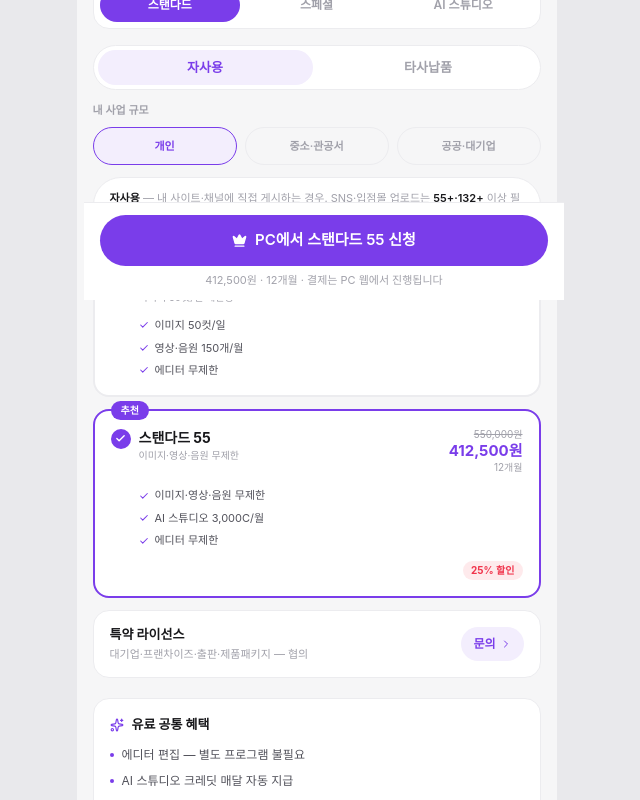
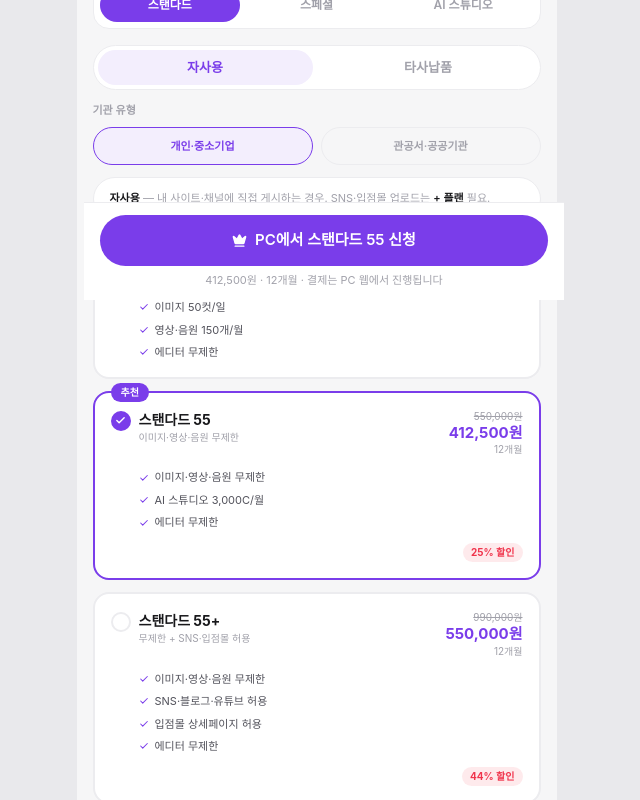
Before and after one commit to Romzzo/CK-mobile, a Next.js app: page /membership in a window 1280 px wide. Shown: the part 500-1300 px from the top of the page, without its empty margins (316-956 px from the left). Built offline with nearby package versions, Linux system fonts and the light colour scheme; a web font is replaced by a local one.

Commit message:
fix: 스탠다드 규모 구분 2단으로 단순화
개인/중소·관공서/공공·대기업 3단 → 개인·중소기업 / 관공서·공공기관 2단.
대기업은 특약 라이선스로만 안내.

Co-Authored-By: Claude Sonnet 4.6 <noreply@anthropic.com>

```diff
--- a/src/app/membership/page.tsx
+++ b/src/app/membership/page.tsx
@@ -45,9 +45,8 @@ const USAGE_TYPES = [
 type UsageType = (typeof USAGE_TYPES)[number]["id"];
 
 const SCALES = [
-  { id: "personal", label: "개인" },
-  { id: "sme",      label: "중소·관공서" },
-  { id: "large",    label: "공공·대기업" },
+  { id: "regular", label: "개인·중소기업" },
+  { id: "public",  label: "관공서·공공기관" },
 ] as const;
 type Scale = (typeof SCALES)[number]["id"];
 
@@ -55,7 +54,7 @@ type StdKey = `${UsageType}_${Scale}`;
 
 // ─── 스탠다드 플랜 ──────────────────────────────────────────────────────────
 const STANDARD_PLANS: Record<StdKey, Plan[]> = {
-  own_personal: [
+  own_regular: [
     {
       id: "std33", name: "스탠다드 33", tag: "이미지 50컷/일 제한형",
       period: "6/12개월", price: "330,000",
@@ -64,37 +63,29 @@ const STANDARD_PLANS: Record<StdKey, Plan[]> = {
     {
       id: "std55", name: "스탠다드 55", tag: "이미지·영상·음원 무제한",
       period: "12개월", price: "412,500", originalPrice: "550,000",
-      perMonth: "34,375", discount: "25%", recommended: true,
-      features: ["이미지·영상·음원 무제한", "AI 스튜디오 3,000C/월", "에디터 무제한"],
-    },
-  ],
-  own_sme: [
-    {
-      id: "std55", name: "스탠다드 55", tag: "이미지·영상·음원 무제한",
-      period: "12개월", price: "412,500", originalPrice: "550,000",
-      discount: "25%",
+      discount: "25%", recommended: true,
       features: ["이미지·영상·음원 무제한", "AI 스튜디오 3,000C/월", "에디터 무제한"],
     },
     {
       id: "std55plus", name: "스탠다드 55+", tag: "무제한 + SNS·입점몰 허용",
       period: "12개월", price: "550,000", originalPrice: "990,000",
-      discount: "44%", recommended: true,
+      discount: "44%",
       features: ["이미지·영상·음원 무제한", "SNS·블로그·유튜브 허용", "입점몰 상세페이지 허용", "에디터 무제한"],
     },
   ],
-  own_large: [
+  own_public: [
     {
       id: "std132", name: "스탠다드 132", tag: "이미지 50컷/일 제한형",
       period: "12개월", price: "990,000",
-      features: ["이미지 50컷/일", "영상·음원 150개/월", "공공기관·대기업 자사 사용"],
+      features: ["이미지 50컷/일", "영상·음원 150개/월", "관공서·공공기관 자사 사용"],
     },
     {
       id: "std132plus", name: "스탠다드 132+", tag: "무제한 + SNS·입점몰 허용",
       period: "12개월", price: "1,320,000", recommended: true,
-      features: ["이미지·영상·음원 무제한", "SNS·블로그·유튜브 허용", "공공기관·대기업 자사 사용"],
+      features: ["이미지·영상·음원 무제한", "SNS·블로그·유튜브 허용", "관공서·공공기관 자사 사용"],
     },
   ],
-  third_personal: [
+  third_regular: [
     {
       id: "std88", name: "스탠다드 88", tag: "타사 납품 기본형",
       period: "12개월", price: "660,000", originalPrice: "880,000",
@@ -108,25 +99,11 @@ const STANDARD_PLANS: Record<StdKey, Plan[]> = {
       features: ["타사 납품 + 입점몰 상세페이지", "이미지·영상·음원 무제한", "에디터 무제한"],
     },
   ],
-  third_sme: [
+  third_public: [
     {
-      id: "std88", name: "스탠다드 88", tag: "타사 납품 기본형",
-      period: "12개월", price: "660,000", originalPrice: "880,000",
-      discount: "25%",
-      features: ["타사 납품 허용", "이미지·영상·음원 무제한", "에디터 무제한"],
-    },
-    {
-      id: "std88plus", name: "스탠다드 88+", tag: "납품 + 입점몰 상세페이지",
-      period: "12개월", price: "880,000", originalPrice: "1,650,000",
-      discount: "47%", recommended: true,
-      features: ["타사 납품 + 입점몰 상세페이지", "이미지·영상·음원 무제한", "에디터 무제한"],
-    },
-  ],
-  third_large: [
-    {
-      id: "std165", name: "스탠다드 165", tag: "공공기관·대기업 납품 기본형",
+      id: "std165", name: "스탠다드 165", tag: "납품 기본형",
       period: "12개월", price: "1,237,500",
-      features: ["타사 납품 허용", "이미지·영상·음원 무제한", "공공기관·대기업 납품"],
+      features: ["타사 납품 허용", "이미지·영상·음원 무제한", "관공서·공공기관 납품"],
     },
     {
       id: "std165plus", name: "스탠다드 165+", tag: "납품 + 입점몰 상세페이지",
@@ -248,7 +225,7 @@ function PlanCard({ plan, selected, onSelect }: { plan: Plan; selected: boolean;
 export default function MembershipPage() {
   const [mainTab, setMainTab] = useState<MainTab>("standard");
   const [usage, setUsage] = useState<UsageType>("own");
-  const [scale, setScale] = useState<Scale>("personal");
+  const [scale, setScale] = useState<Scale>("regular");
   const [stdSelected, setStdSelected] = useState("std55");
   const [spSelected,  setSpSelected]  = useState("creator");
   const [aiSelected,  setAiSelected]  = useState("plus");
@@ -369,7 +346,7 @@ export default function MembershipPage() {
 
               {/* 엔드유저 규모 */}
               <div>
-                <p className="mb-2 text-[11px] font-semibold text-ink-mute">내 사업 규모</p>
+                <p className="mb-2 text-[11px] font-semibold text-ink-mute">기관 유형</p>
                 <div className="flex gap-2">
                   {SCALES.map((s) => (
                     <button
@@ -390,7 +367,7 @@ export default function MembershipPage() {
               <div className="rounded-xl border border-line bg-surface px-4 py-3">
                 {usage === "own" ? (
                   <p className="text-[11px] leading-relaxed text-ink-mute">
-                    <span className="font-semibold text-ink">자사용</span> — 내 사이트·채널에 직접 게시하는 경우. SNS·입점몰 업로드는 <span className="font-semibold text-ink">55+·132+</span> 이상 필요.
+                    <span className="font-semibold text-ink">자사용</span> — 내 사이트·채널에 직접 게시하는 경우. SNS·입점몰 업로드는 <span className="font-semibold text-ink">+ 플랜</span> 필요.
                   </p>
                 ) : (
                   <p className="text-[11px] leading-relaxed text-ink-mute">
@@ -413,7 +390,7 @@ export default function MembershipPage() {
               <div className="flex items-center justify-between rounded-2xl border border-line bg-surface px-4 py-3.5">
                 <div>
                   <p className="text-[13px] font-bold text-ink">특약 라이선스</p>
-                  <p className="mt-0.5 text-[11px] text-ink-mute">대기업·프랜차이즈·출판·제품패키지 — 협의</p>
+                  <p className="mt-0.5 text-[11px] text-ink-mute">대기업·프랜차이즈·출판·제품패키지</p>
                 </div>
                 <a
                   href="tel:02-2270-1730"
```
